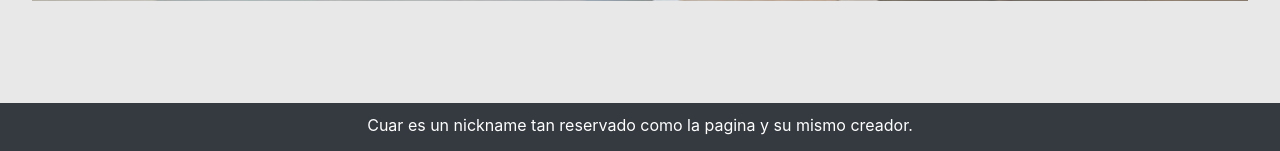
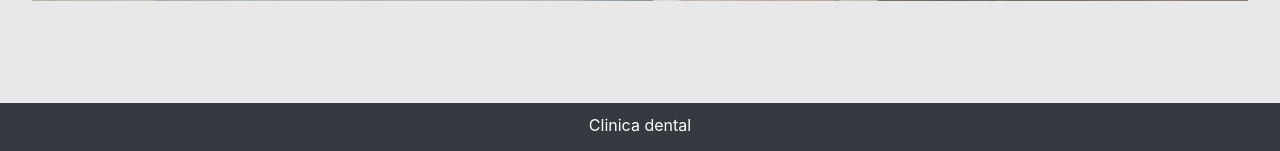
Before and after one commit to SalinasAlan/ClinicaDental, a PHP site: page / in a window 1280 px wide. Shown: the part 649-800 px from the top of the page. Run offline with PHP 8.4, Linux system fonts and the light colour scheme.

Commit message:
Update index.php

```diff
--- a/index.php
+++ b/index.php
@@ -72,7 +72,7 @@
     </div>
 
     <footer class="bg-dark">
-        <p class="texto">Cuar es un nickname tan reservado como la pagina y su mismo creador.</p>
+        <p class="texto">Clinica dental</p>
     </footer>
 
 
```
